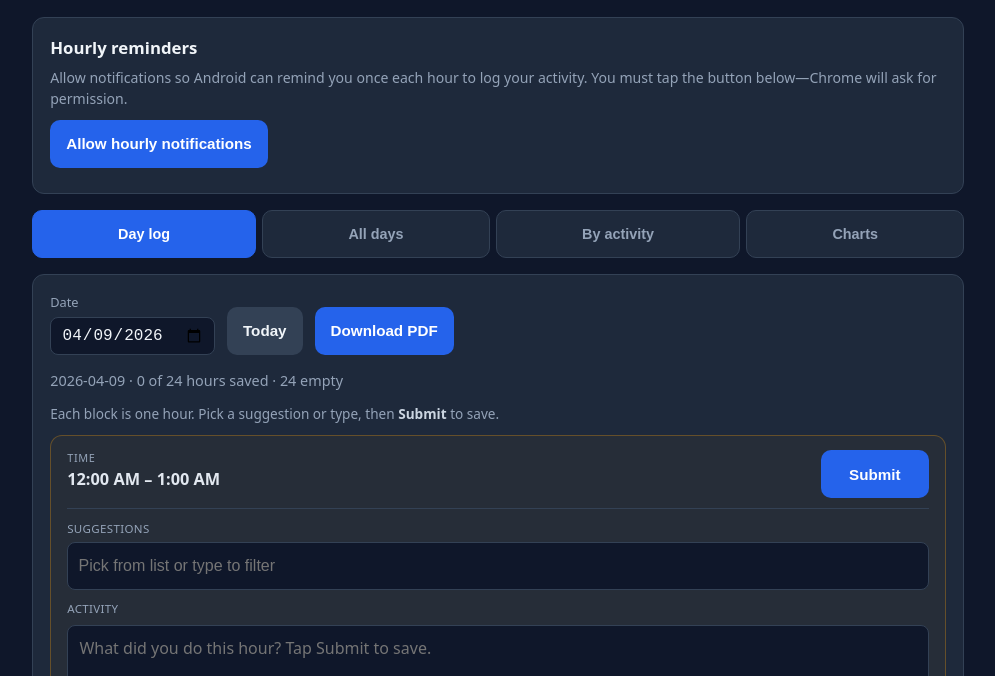
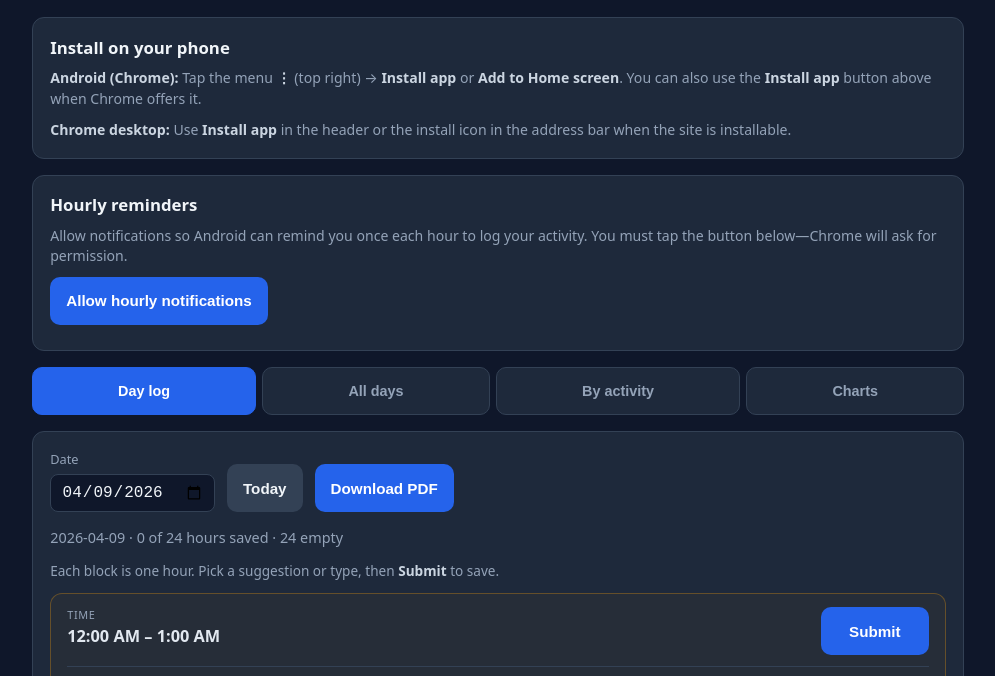
Before and after one commit to abhisanGhimire/hourly-tracker, a plain HTML site: page index.html in a window 1280 px wide. Shown: the part 66-742 px from the top of the page, without its empty margins (142-1137 px from the left). Drawn offline with nearby package versions, Linux system fonts and the light colour scheme.

Commit message:
Improve PWA install: manifest icons, Android install hints, standalone detection
Made-with: Cursor

```diff
--- a/app.js
+++ b/app.js
@@ -22,6 +22,7 @@
     btnToday: document.getElementById('btn-today'),
     btnPdf: document.getElementById('btn-pdf'),
     btnInstall: document.getElementById('btn-install'),
+    installCard: document.getElementById('install-card'),
     panelLog: document.getElementById('panel-log'),
     panelHistory: document.getElementById('panel-history'),
     panelActivity: document.getElementById('panel-activity'),
@@ -774,19 +775,46 @@
       .catch(() => null);
   }
 
+  function isStandalonePwa() {
+    if (window.matchMedia('(display-mode: standalone)').matches) return true;
+    if (typeof navigator !== 'undefined' && 'standalone' in navigator && navigator.standalone) return true;
+    return false;
+  }
+
+  function initInstallUI() {
+    if (!el.installCard) return;
+    if (isStandalonePwa()) {
+      el.installCard.classList.add('hidden');
+      if (el.btnInstall) el.btnInstall.classList.add('hidden');
+      return;
+    }
+    el.installCard.classList.remove('hidden');
+  }
+
   function setupInstall() {
+    initInstallUI();
+
     window.addEventListener('beforeinstallprompt', (e) => {
       e.preventDefault();
       deferredInstall = e;
-      el.btnInstall.classList.remove('hidden');
+      if (el.btnInstall) el.btnInstall.classList.remove('hidden');
     });
-    el.btnInstall.addEventListener('click', async () => {
-      if (!deferredInstall) return;
-      deferredInstall.prompt();
-      await deferredInstall.userChoice;
+
+    window.addEventListener('appinstalled', () => {
       deferredInstall = null;
-      el.btnInstall.classList.add('hidden');
+      if (el.btnInstall) el.btnInstall.classList.add('hidden');
+      if (el.installCard) el.installCard.classList.add('hidden');
     });
+
+    if (el.btnInstall) {
+      el.btnInstall.addEventListener('click', async () => {
+        if (!deferredInstall) return;
+        deferredInstall.prompt();
+        await deferredInstall.userChoice;
+        deferredInstall = null;
+        el.btnInstall.classList.add('hidden');
+      });
+    }
   }
 
   loadState();
--- a/index.html
+++ b/index.html
@@ -4,12 +4,15 @@
   <meta charset="UTF-8" />
   <meta name="viewport" content="width=device-width, initial-scale=1, viewport-fit=cover, maximum-scale=5" />
   <meta name="mobile-web-app-capable" content="yes" />
+  <meta name="apple-mobile-web-app-capable" content="yes" />
+  <meta name="apple-mobile-web-app-status-bar-style" content="black-translucent" />
   <meta name="theme-color" content="#2563eb" />
   <meta name="description" content="Offline hourly activity log — local storage, tables, PDF" />
   <title>Hourly Activity Log</title>
   <link rel="manifest" href="manifest.json" />
+  <link rel="icon" type="image/png" sizes="192x192" href="icons/icon-192.png" />
+  <link rel="apple-touch-icon" href="icons/icon-192.png" />
   <link rel="stylesheet" href="styles.css" />
-  <link rel="apple-touch-icon" href="icons/icon-192.png" />
 </head>
 <body>
   <datalist id="activity-suggestions"></datalist>
@@ -24,6 +27,17 @@
         <button type="button" id="btn-install" class="btn secondary hidden">Install app</button>
       </div>
     </header>
+
+    <section id="install-card" class="card install-card hidden" aria-labelledby="install-title">
+      <h2 class="install-title" id="install-title">Install on your phone</h2>
+      <p class="install-desc">
+        <strong>Android (Chrome):</strong> Tap the menu <strong>⋮</strong> (top right) → <strong>Install app</strong> or <strong>Add to Home screen</strong>. You can also use the
+        <strong>Install app</strong> button above when Chrome offers it.
+      </p>
+      <p class="install-desc">
+        <strong>Chrome desktop:</strong> Use <strong>Install app</strong> in the header or the install icon in the address bar when the site is installable.
+      </p>
+    </section>
 
     <section class="card notify-card" id="notify-card" aria-labelledby="notify-title">
       <h2 class="notify-title" id="notify-title">Hourly reminders</h2>
--- a/styles.css
+++ b/styles.css
@@ -88,6 +88,30 @@ body {
 
 .panel.hidden {
   display: none !important;
+}
+
+.install-card {
+  margin-bottom: 1rem;
+}
+
+.install-title {
+  margin: 0 0 0.5rem;
+  font-size: 1.05rem;
+}
+
+.install-desc {
+  margin: 0 0 0.65rem;
+  font-size: 0.88rem;
+  color: var(--muted);
+  line-height: 1.45;
+}
+
+.install-desc:last-child {
+  margin-bottom: 0;
+}
+
+.install-desc strong {
+  color: #cbd5e1;
 }
 
 .notify-card {
--- a/sw.js
+++ b/sw.js
@@ -1,12 +1,14 @@
 /* Hourly Activity Log — network-first for app shell so deploys show up after refresh */
-const CACHE = 'hourly-log-v10';
+const CACHE = 'hourly-log-v11';
 
 self.addEventListener('install', (event) => {
   event.waitUntil(
     caches
       .open(CACHE)
       .then((cache) =>
-        cache.addAll(['./icons/icon-192.png', './icons/icon-512.png']).catch(() => {})
+        cache
+          .addAll(['./manifest.json', './icons/icon-192.png', './icons/icon-512.png'])
+          .catch(() => {})
       )
       .then(() => self.skipWaiting())
   );
```
Also changed, not shown: manifest.json.
